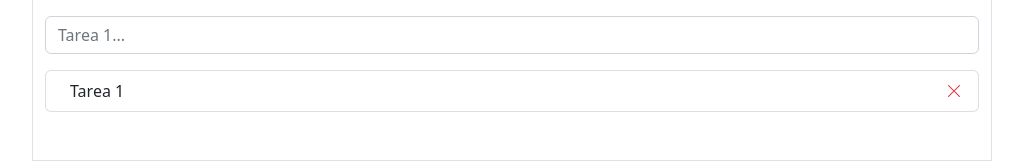
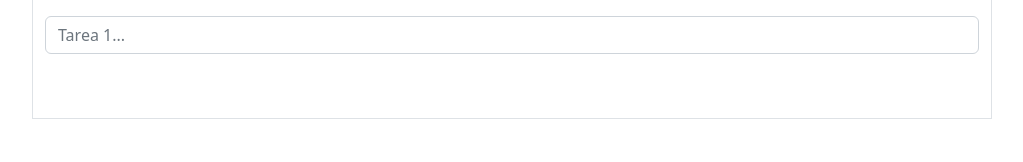
Before and after one commit to agustines82/TpReact4, a React (Create React App) app: page / in a window 1280 px wide. Shown: the part 193-355 px from the top of the page, without its empty margins (128-1151 px from the left). Built offline with nearby package versions, Linux system fonts and the light colour scheme.

Commit message:
paso por props la lista de tareas y la tareapara dibujarles

```diff
--- a/public/index.html
+++ b/public/index.html
@@ -3,29 +3,13 @@
 
 <head>
     <meta charset="utf-8" />
-    <link rel="icon" href="%PUBLIC_URL%/favicon.ico" />
     <meta name="author" content="Agustin Sampayo" />
     <meta name="keyworks" content="lista de tareas" />
     <meta name="description" content="lista de tareas con React" />
     <meta name="viewport" content="width=device-width, initial-scale=1" />
     <meta name="theme-color" content="#000000" />
 
-    <link rel="apple-touch-icon" href="%PUBLIC_URL%/logo192.png" />
-    <!--
-      manifest.json provides metadata used when your web app is installed on a
-      user's mobile device or desktop. See https://developers.google.com/web/fundamentals/web-app-manifest/
-    -->
-    <link rel="manifest" href="%PUBLIC_URL%/manifest.json" />
-    <!--
-      Notice the use of %PUBLIC_URL% in the tags above.
-      It will be replaced with the URL of the `public` folder during the build.
-      Only files inside the `public` folder can be referenced from the HTML.
-
-      Unlike "/favicon.ico" or "favicon.ico", "%PUBLIC_URL%/favicon.ico" will
-      work correctly both with client-side routing and a non-root public URL.
-      Learn how to configure a non-root public URL by running `npm run build`.
-    -->
-    <title>React App</title>
+    <title>Lista de tareas</title>
 </head>
 
 <body>
--- a/src/components/FormularioTarea.jsx
+++ b/src/components/FormularioTarea.jsx
@@ -1,25 +1,27 @@
-import React, { useState } from "react";
+import React from "react";
+import { useState } from "react";
 import Form from "react-bootstrap/Form";
 import ListaTarea from "./ListaTarea";
 const FormularioTarea = () => {
-    const [tareaInputState, setTareaInputState] = useState("");
-    const [listaTareasState, setListaTareasState] = useState([]);
+    const [tarea, setTarea] = useState("");
+    const [listaTareas, setListaTareas] = useState([]);
+
     const handleSubmit = (e) => {
         e.preventDefault();
         //guardo el valor del input en el arreglo
-        setListaTareasState(...listaTareasState, tareaInputState);
+        setListaTareas([...listaTareas, tarea]);
         //limpio el input
-        setTareaInputState("");
+        setTarea(" ");
     };
     return (
         <>
             <p className="container text-center lead">Ingresa tus tareas</p>
             <Form onSubmit={handleSubmit}>
                 <Form.Group className="mb-3" controlId="tareas">
-                    <Form.Control type="text" placeholder="Tarea 1..." onChange={(e) => setTareaInputState(e.target.value)} />
+                    <Form.Control type="text" placeholder="Tarea 1..." onChange={(e) => setTarea(e.target.value)} value={tarea} />
                 </Form.Group>
             </Form>
-            <ListaTarea />
+            <ListaTarea listaTareas={listaTareas} />
         </>
     );
 };
--- a/src/components/ItemTarea.jsx
+++ b/src/components/ItemTarea.jsx
@@ -1,9 +1,9 @@
 import React from "react";
 import { ListGroup } from "react-bootstrap";
-const ItemTarea = () => {
+const ItemTarea = ({ nombreTarea }) => {
     return (
         <ListGroup.Item as="li" className="d-flex justify-content-between align-items-start">
-            <div className="ms-2 me-auto">Tarea 1</div>
+            <div className="ms-2 me-auto">{nombreTarea}</div>
             <i className="text-danger bi bi-x-lg"></i>
         </ListGroup.Item>
     );
--- a/src/components/ListaTarea.jsx
+++ b/src/components/ListaTarea.jsx
@@ -2,13 +2,13 @@ import React from "react";
 import { ListGroup } from "react-bootstrap";
 import ItemTarea from "./ItemTarea";
 
-const ListaTarea = () => {
+const ListaTarea = ({ listaTareas }) => {
     return (
-        <>
-            <ListGroup>
-                <ItemTarea />
-            </ListGroup>
-        </>
+        <ListGroup>
+            {listaTareas.map((item, position) => (
+                <ItemTarea key={position} nombreTarea={item} />
+            ))}
+        </ListGroup>
     );
 };
 
```
Also changed, not shown: 1 other file (tests, documents, lock files or other folders).
